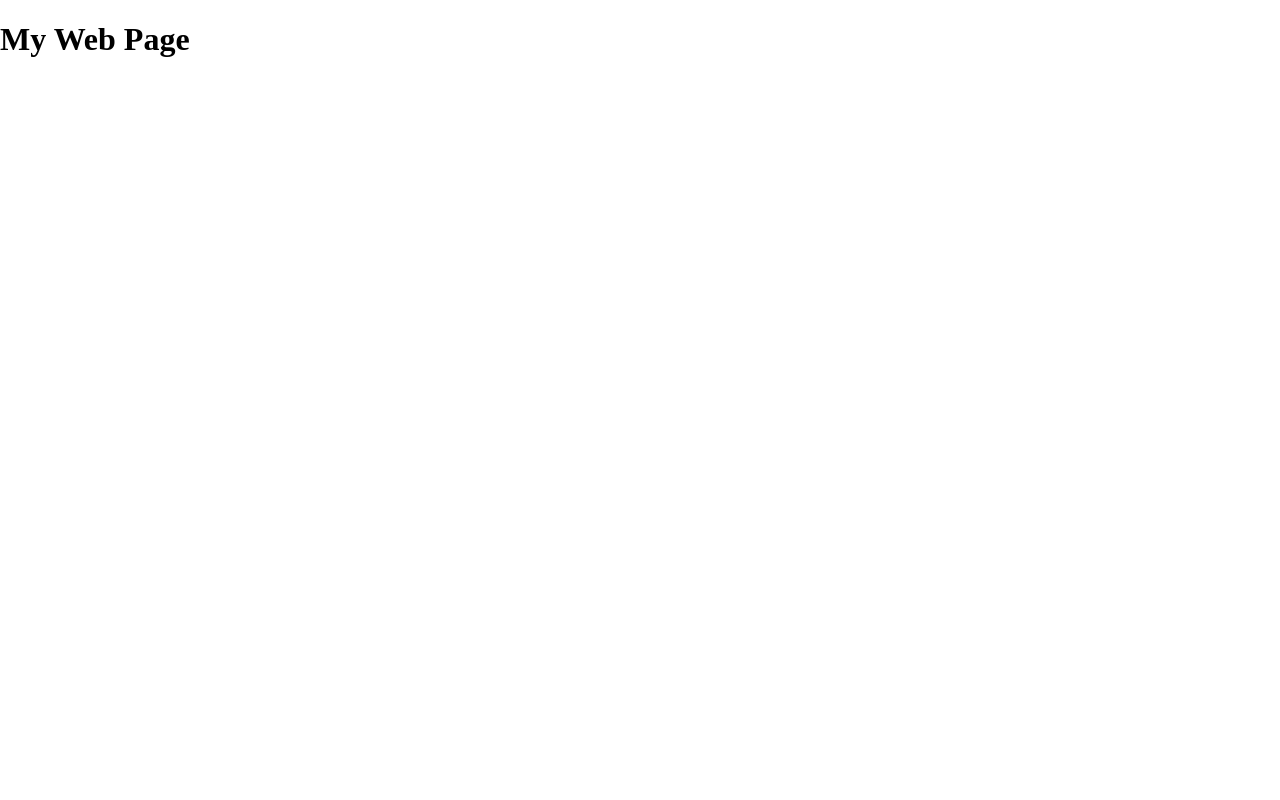
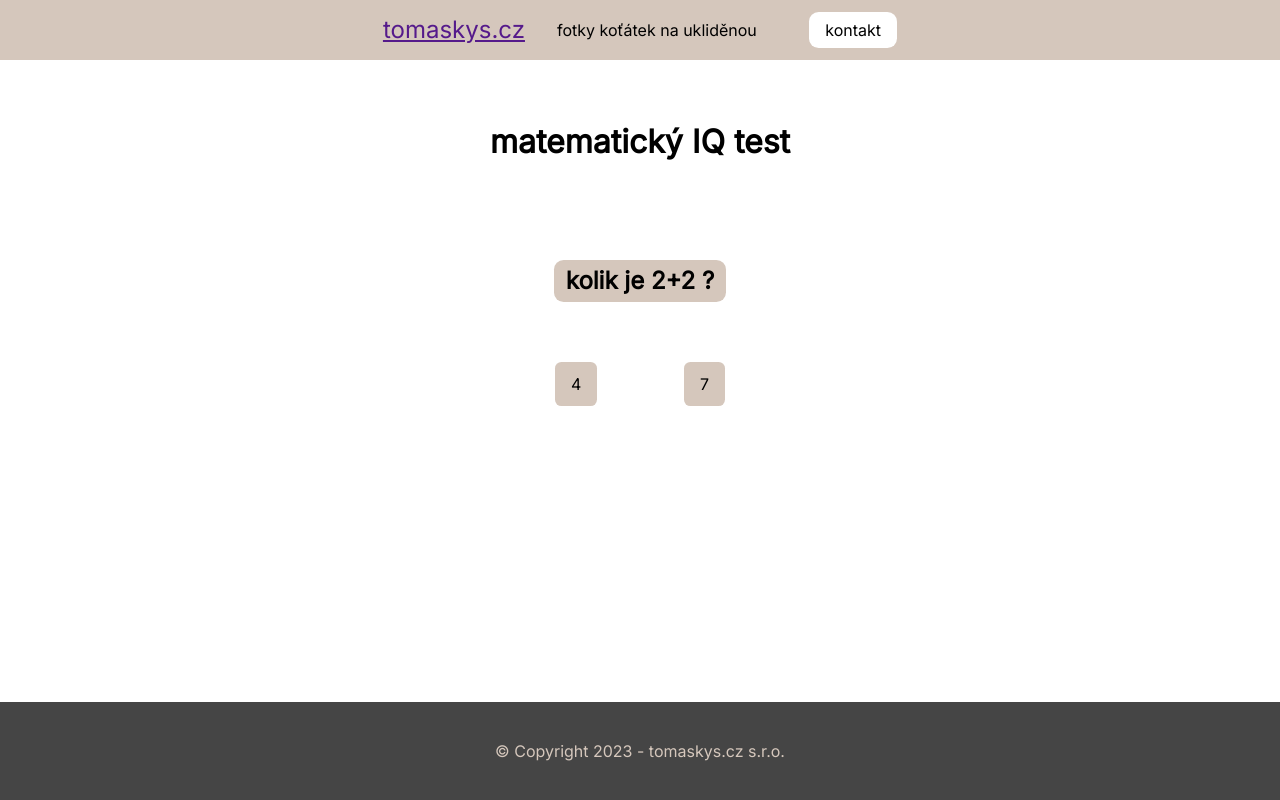
Before and after one commit to pslib-cz/2022-l3-web-site-tomasekadam, a plain HTML site: page index.html in a window 1280 px wide. Drawn offline with Linux system fonts and the light colour scheme.

Commit message:
nevim co delam, prepisuju nejaky indexy

```diff
--- a/index.html
+++ b/index.html
@@ -1,13 +1,37 @@
 <!DOCTYPE html>
-<html lang="cs">
+<html lang="en">
 <head>
     <meta charset="UTF-8">
+    <meta http-equiv="X-UA-Compatible" content="IE=edge">
     <meta name="viewport" content="width=device-width, initial-scale=1.0">
-    <link rel="shortcut icon" href="img/favicon.png" type="image/x-icon">
-    <link rel="stylesheet" href="css/normalize.min.css">
-    <title>Tento webový projekt</title>
+    <title>2 + 2</title>
+    <link rel="stylesheet" href="./css/style.css">
+    <link rel="stylesheet" href="./css/normalize.css">
+    <link rel="stylesheet" href="./css/normalize.min.css">
 </head>
 <body>
-    <h1>My Web Page</h1>
+    <header class="header">
+        <a href="" class="header__company">tomaskys.cz</a>
+        <div>
+            <a class="header__cats" href="#">fotky koťátek na ukliděnou</a>
+            <a class="header__contact" href="#">kontakt</a>
+        </div>
+    </header>
+    <main class="main">
+        <h1 class="main__heading">matematický IQ test</h1>
+        <div class="main__question_box">
+            <h2 class="main__question">kolik je 2+2 ?</h2>
+            <div class="main__answers">
+                <a class="main__answer" href="#">4</a>
+                <a class="main__answer" href="#">7</a>
+            </div>
+        </div>
+
+
+    </main>
+
+    <footer class="foot">
+        <p class="foot__text">© Copyright 2023 - tomaskys.cz s.r.o.</p>
+    </footer>
 </body>
 </html>
```
Also changed, not shown: volny projekt/index.html (deleted, +0 -36 lines), css/normalize.css (renamed from volny projekt/css/normalize.css), css/style.css (renamed from volny projekt/css/style.css).
